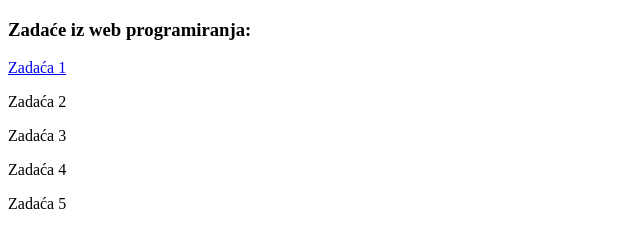
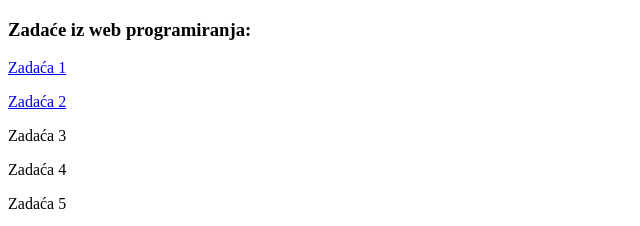
Before and after one commit to Jelena29/wp_kokanovic_jelena, a plain HTML site: page index.html in a window 1280 px wide. Shown: the top 226 px of the page, 0-640 px from the left. Drawn offline with Linux system fonts and the light colour scheme.

Commit message:
Zadaća 2

```diff
--- a/index.html
+++ b/index.html
@@ -9,7 +9,7 @@
     <h3>Zadaće iz web programiranja:</h3>
 
     <dl> <a href="zadace/zadaca1.html"> Zadaća 1 </a></dl>
-    <dl>Zadaća 2</dl>
+    <dl> <a href="zadace/zadaca2.html"> Zadaća 2 </a></dl>
     <dl>Zadaća 3</dl>
     <dl>Zadaća 4</dl>
     <dl>Zadaća 5</dl>
```
